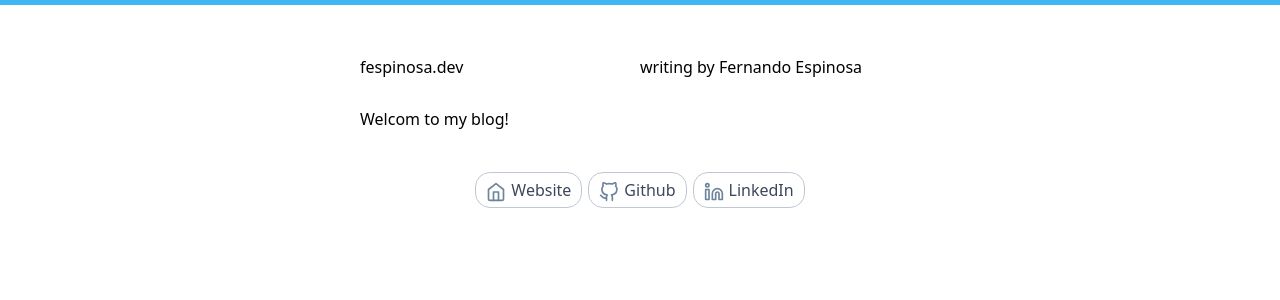
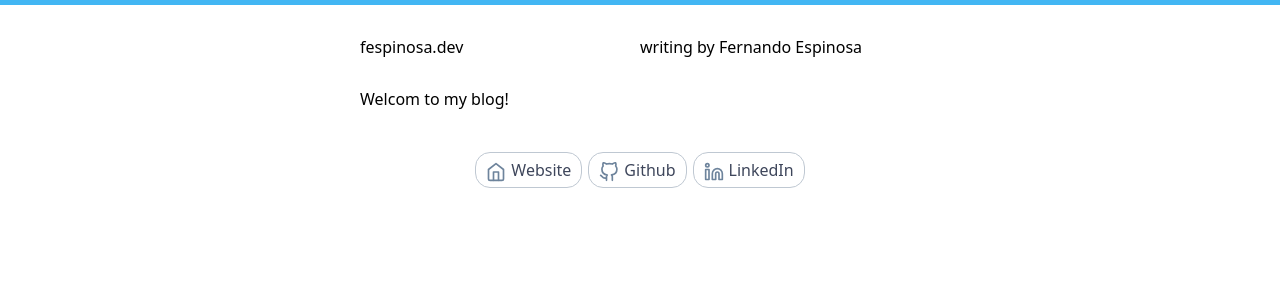
Before and after one commit to fespinosa-dev/personal-blog, a React (Create React App) app: page / in a window 1280 px wide. Shown: the top 300 px of the page. Built offline with nearby package versions, Linux system fonts and the light colour scheme.

Commit message:
Reduce body padding

```diff
--- a/src/App.css
+++ b/src/App.css
@@ -1,6 +1,6 @@
 body {
   border-top: 5px solid #42b6f3;
-  padding: 50px 0;
+  padding: 30px 0;
 }
 
 .content {
```
